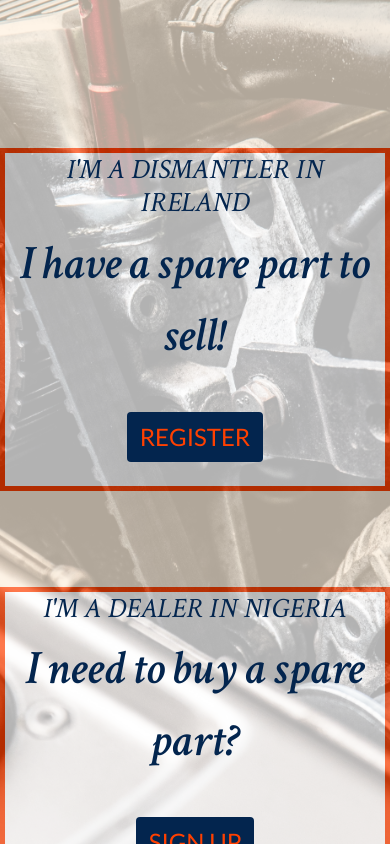
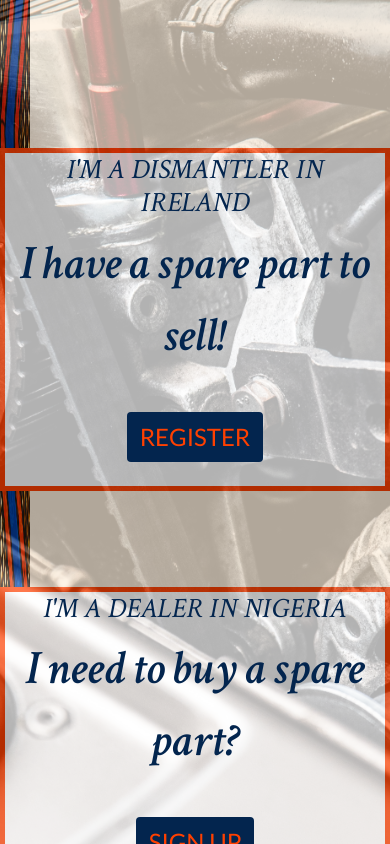
Before and after one commit to mkuti/corklagos-venture, a Django app: page / in a window 390 px wide. Shown: the part 126-970 px from the top of the page. Run offline with Django 3.2, Linux system fonts and the light colour scheme; some libraries are stand-ins or nearby versions.

Commit message:
Remove d-none on tribal banner

```diff
--- a/templates/base.html
+++ b/templates/base.html
@@ -63,7 +63,7 @@
   </div>
 </nav>
 
-<span><img class="tribal d-none d-md-block" src="{% static 'images/tribal.png' %}" alt="tribal design"></span>
+<span><img class="tribal" src="{% static 'images/tribal.png' %}" alt="tribal design"></span>
 
 {% block content %} {% endblock %}
 
```
